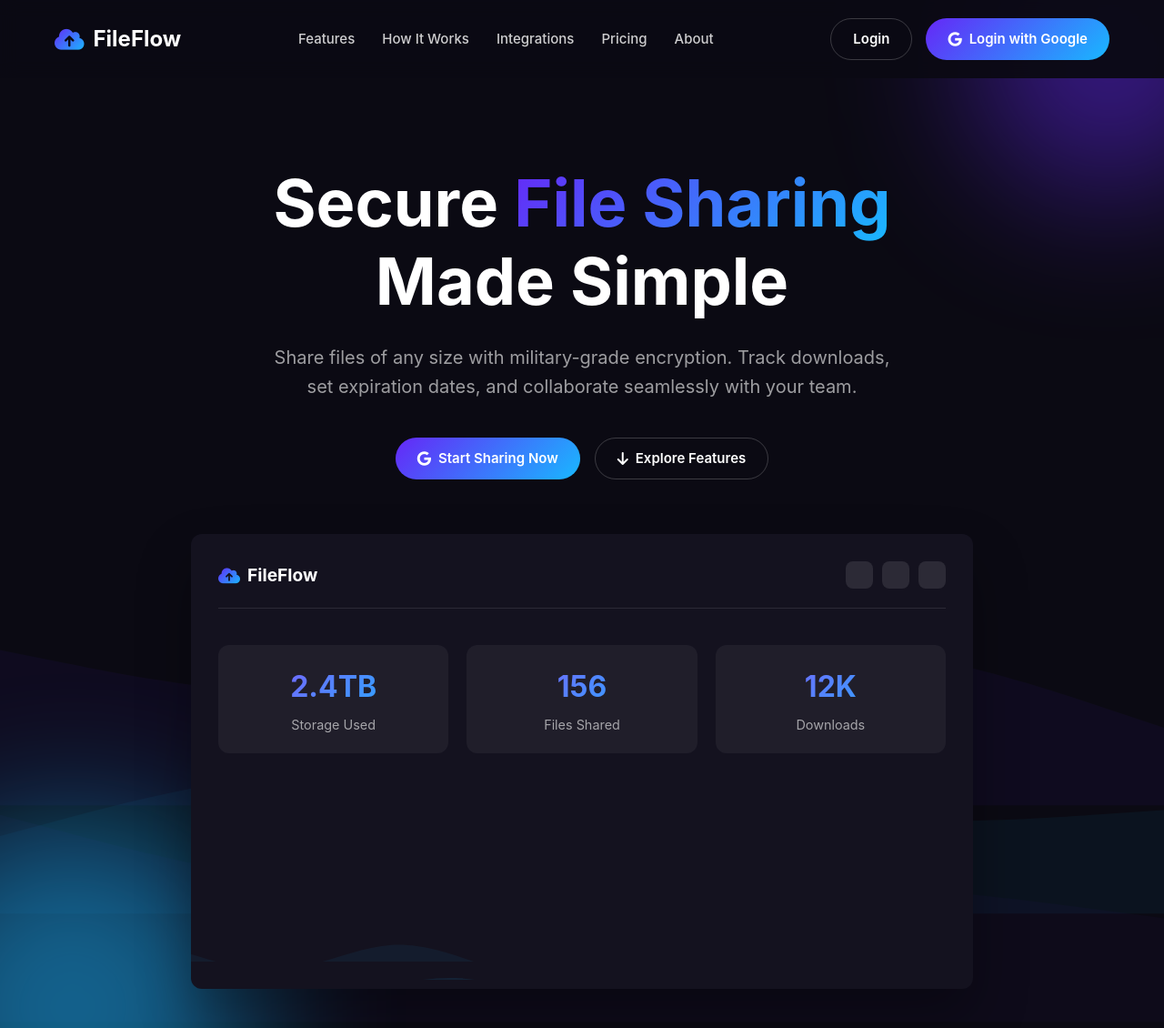
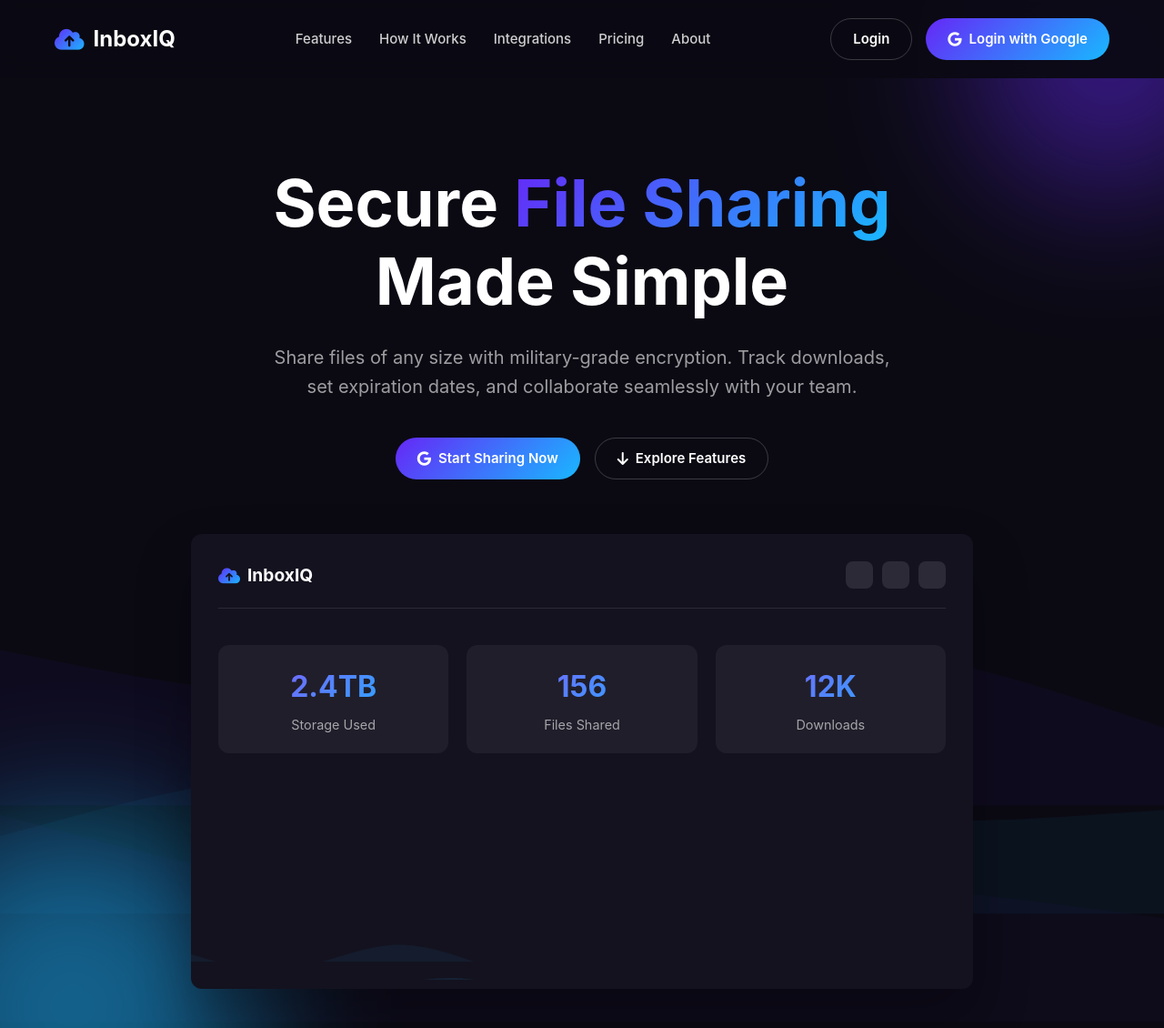
Before and after one commit to TejeswarReddy03/InboxIQ, a Flask app: page / in a window 1280 px wide. Shown: the top 1130 px of the page at 91% size. Run offline with Flask 3, Linux system fonts and the light colour scheme; some libraries are stand-ins or nearby versions.

Commit message:
Update index.html

```diff
--- a/templates/index.html
+++ b/templates/index.html
@@ -3,7 +3,7 @@
 <head>
     <meta charset="UTF-8">
     <meta name="viewport" content="width=device-width, initial-scale=1.0">
-    <title>FileFlow | Smart File Sharing Platform</title>
+    <title>InboxIQ | Smart File Sharing Platform</title>
     <link rel="stylesheet" href="https://cdnjs.cloudflare.com/ajax/libs/font-awesome/6.4.0/css/all.min.css">
     <style>
         :root {
@@ -878,7 +878,7 @@
         <div class="container header-container">
             <a href="#" class="logo">
                 <i class="fas fa-cloud-upload-alt"></i>
-                FileFlow
+                InboxIQ
             </a>
 
             <div class="nav-links">
@@ -960,7 +960,7 @@
                 </div>
                 <div class="dashboard-content">
                     <div class="dashboard-header">
-                        <div class="dashboard-logo"><i class="fas fa-cloud-upload-alt"></i> FileFlow</div>
+                        <div class="dashboard-logo"><i class="fas fa-cloud-upload-alt"></i> InboxIQ</div>
                         <div class="dashboard-actions">
                             <div class="dashboard-action"></div>
                             <div class="dashboard-action"></div>
@@ -1051,7 +1051,7 @@
                     <span class="gradient-text">Seamless</span> Integration with Your Workflow
                 </h2>
                 <p>
-                    FileFlow integrates with your favorite productivity tools and platforms. Connect with Slack, Microsoft Teams, Google Workspace, and 100+ other applications through our powerful API.
+                    InboxIQ integrates with your favorite productivity tools and platforms. Connect with Slack, Microsoft Teams, Google Workspace, and 100+ other applications through our powerful API.
                 </p>
 
                 <a href="#" class="btn btn-gradient">
@@ -1091,7 +1091,7 @@
                     <div class="step-card">
                         <div class="step-number">01</div>
                         <h3>Upload</h3>
-                        <p>Drag and drop files or folders into FileFlow. Our smart compression and deduplication technology optimizes storage and transfer speeds automatically.</p>
+                        <p>Drag and drop files or folders into InboxIQ. Our smart compression and deduplication technology optimizes storage and transfer speeds automatically.</p>
                     </div>
 
                     <div class="step-card">
@@ -1113,7 +1113,7 @@
     <section class="cta-section">
         <div class="container cta-container">
             <h2 class="cta-title">Ready to Transform Your File Sharing?</h2>
-            <p class="cta-subtitle">Join thousands of teams who trust FileFlow for secure, fast, and reliable file sharing.</p>
+            <p class="cta-subtitle">Join thousands of teams who trust InboxIQ for secure, fast, and reliable file sharing.</p>
             <a href="/login" class="btn btn-gradient">
                 <i class="fab fa-google btn-icon"></i>
                 Start Sharing for Free
@@ -1126,10 +1126,10 @@
             <div class="footer-brand">
                 <a href="#" class="logo">
                     <i class="fas fa-cloud-upload-alt"></i>
-                    FileFlow
+                    InboxIQ
                 </a>
                 <p>
-                    FileFlow provides enterprise-grade file sharing with military-level security. Share files of any size, track downloads, and collaborate with your team securely.
+                    InboxIQ provides enterprise-grade file sharing with military-level security. Share files of any size, track downloads, and collaborate with your team securely.
                 </p>
                 <div class="footer-social">
                     <a href="#"><i class="fab fa-twitter"></i></a>
@@ -1168,7 +1168,7 @@
         </div>
 
         <div class="copyright">
-            <p>&copy; 2025 FileFlow. All rights reserved.</p>
+            <p>&copy; 2025 InboxIQ. All rights reserved.</p>
         </div>
     </footer>
 
```
